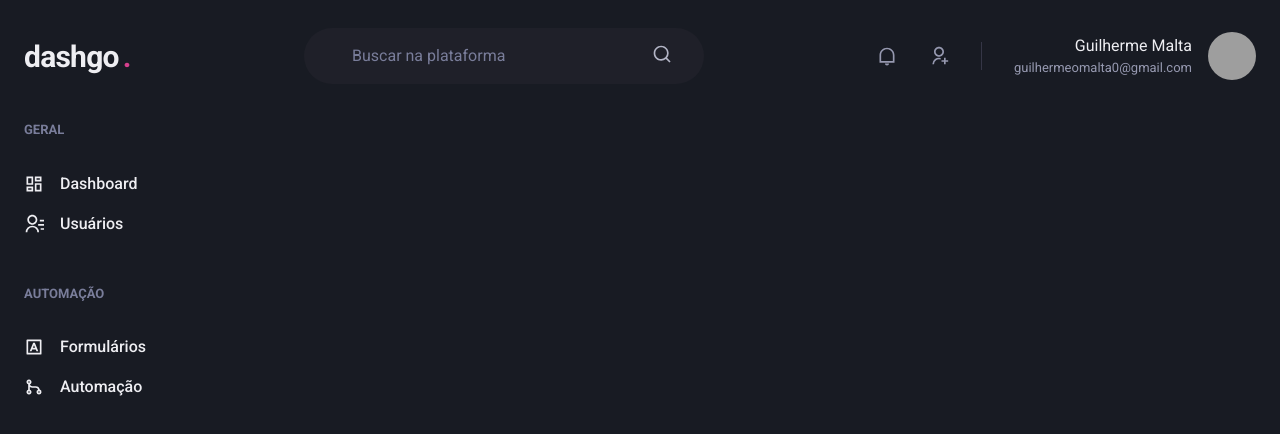
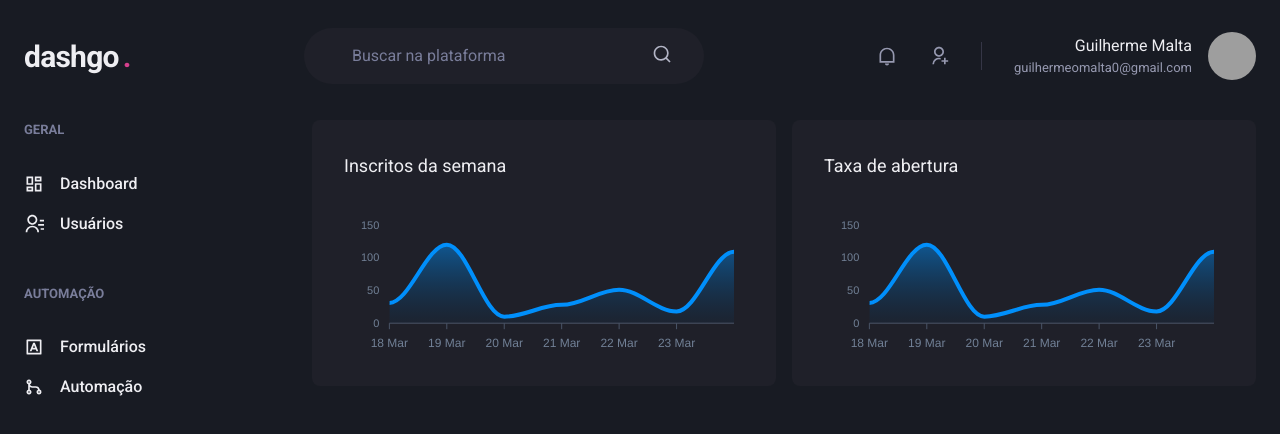
Before and after one commit to GuilhermeOM/dashgo, a Next.js app: page /dashboard in a window 1280 px wide. Shown: the top 434 px of the page. Built offline with nearby package versions, Linux system fonts and the light colour scheme; grey boxes are pictures that could not be loaded.

Commit message:
Adding dashboards' grids on dashboard page

```diff
--- a/package.json
+++ b/package.json
@@ -15,9 +15,11 @@
     "@types/node": "18.11.9",
     "@types/react": "18.0.25",
     "@types/react-dom": "18.0.9",
+    "apexcharts": "^3.36.3",
     "framer-motion": "^7.6.12",
     "next": "13.0.5",
     "react": "18.2.0",
+    "react-apexcharts": "^1.4.0",
     "react-dom": "18.2.0",
     "react-icons": "^4.6.0",
     "typescript": "4.9.3"
--- a/pages/dashboard.tsx
+++ b/pages/dashboard.tsx
@@ -1,6 +1,62 @@
-import { Flex } from "@chakra-ui/react";
+import { Box, Flex, SimpleGrid, Text, theme } from "@chakra-ui/react";
+import dynamic from "next/dynamic";
 import { Header } from "../components/Header";
 import { Sidebar } from "../components/Sidebar";
+import { ApexOptions } from "apexcharts";
+
+const Chart = dynamic(() => import("react-apexcharts"), {
+  ssr: false,
+});
+
+const options: ApexOptions = {
+  chart: {
+    toolbar: {
+      show: false,
+    },
+    zoom: {
+      enabled: false,
+    },
+    foreColor: theme.colors.gray[500],
+  },
+  grid: {
+    show: false,
+  },
+  dataLabels: {
+    enabled: false,
+  },
+  tooltip: {
+    enabled: false,
+  },
+  xaxis: {
+    type: "datetime",
+    axisBorder: {
+      color: theme.colors.gray[600],
+    },
+    axisTicks: {
+      color: theme.colors.gray[600],
+    },
+    categories: [
+      "2022-03-18T00:00:00.000Z",
+      "2022-03-19T00:00:00.000Z",
+      "2022-03-20T00:00:00.000Z",
+      "2022-03-21T00:00:00.000Z",
+      "2022-03-22T00:00:00.000Z",
+      "2022-03-23T00:00:00.000Z",
+      "2022-03-24T00:00:00.000Z",
+    ],
+  },
+  fill: {
+    opacity: 0.3,
+    type: "gradient",
+    gradient: {
+      shade: "dark",
+      opacityFrom: 0.7,
+      opacityTo: 0.3,
+    },
+  },
+};
+
+const series = [{ name: "series1", data: [31, 120, 10, 28, 51, 18, 109] }];
 
 export default function Dashboard() {
   return (
@@ -9,6 +65,26 @@
 
       <Flex w="100%" my="6" maxWidth={1400} mx="auto" px="6">
         <Sidebar />
+
+        <SimpleGrid
+          flex="1"
+          gap="4"
+          minChildWidth="320px"
+          alignItems="flex-start"
+        >
+          <Box p="8" bg="gray.800" borderRadius={8} pb="4">
+            <Text fontSize="lg" mb="4">
+              Inscritos da semana
+            </Text>
+            <Chart options={options} series={series} type="area" height={160} />
+          </Box>
+          <Box p="8" bg="gray.800" borderRadius={8} pb="4">
+            <Text fontSize="lg" mb="4">
+              Taxa de abertura
+            </Text>
+            <Chart options={options} series={series} type="area" height={160} />
+          </Box>
+        </SimpleGrid>
       </Flex>
     </Flex>
   );
```
Also changed, not shown: 1 other file (tests, documents, lock files or other folders).
